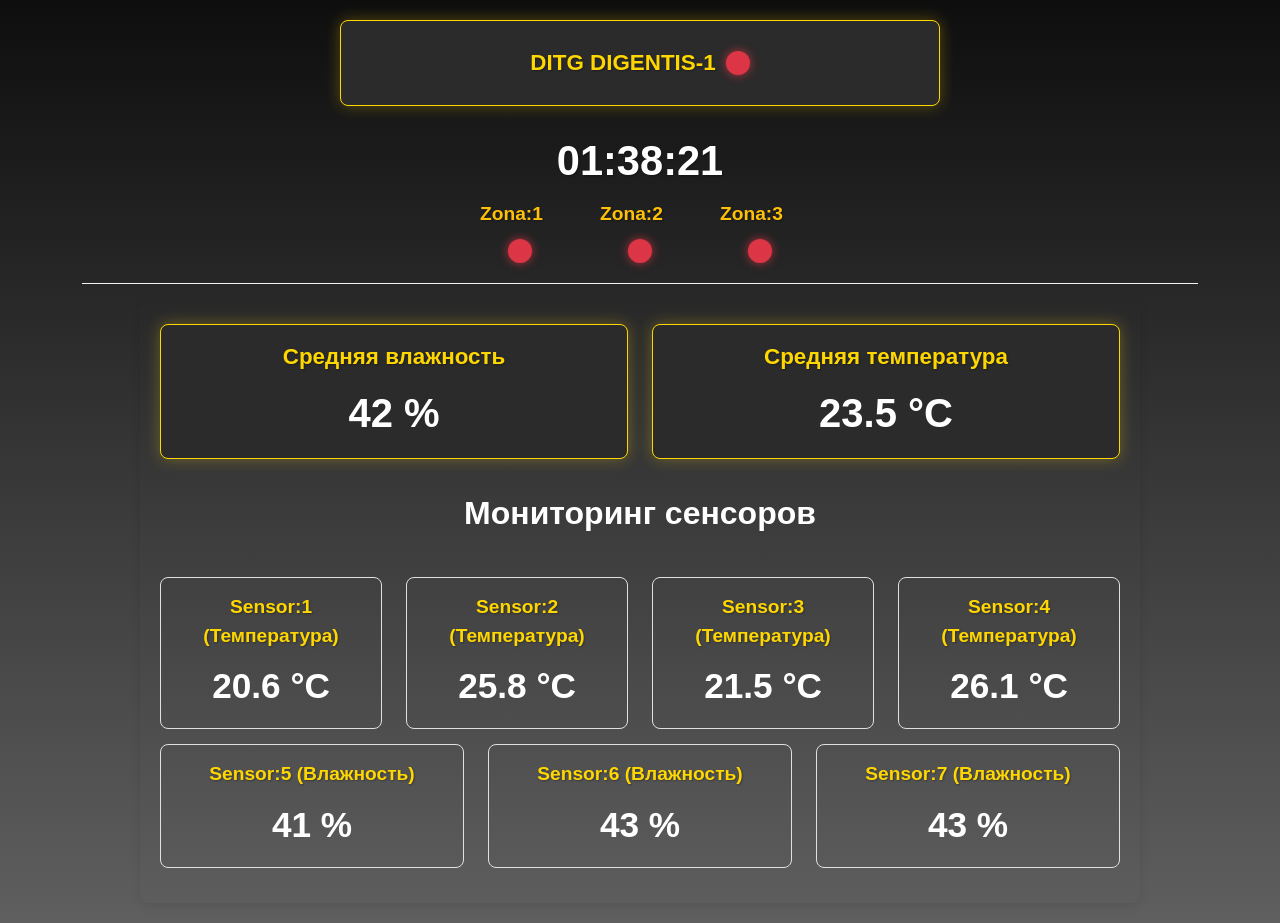
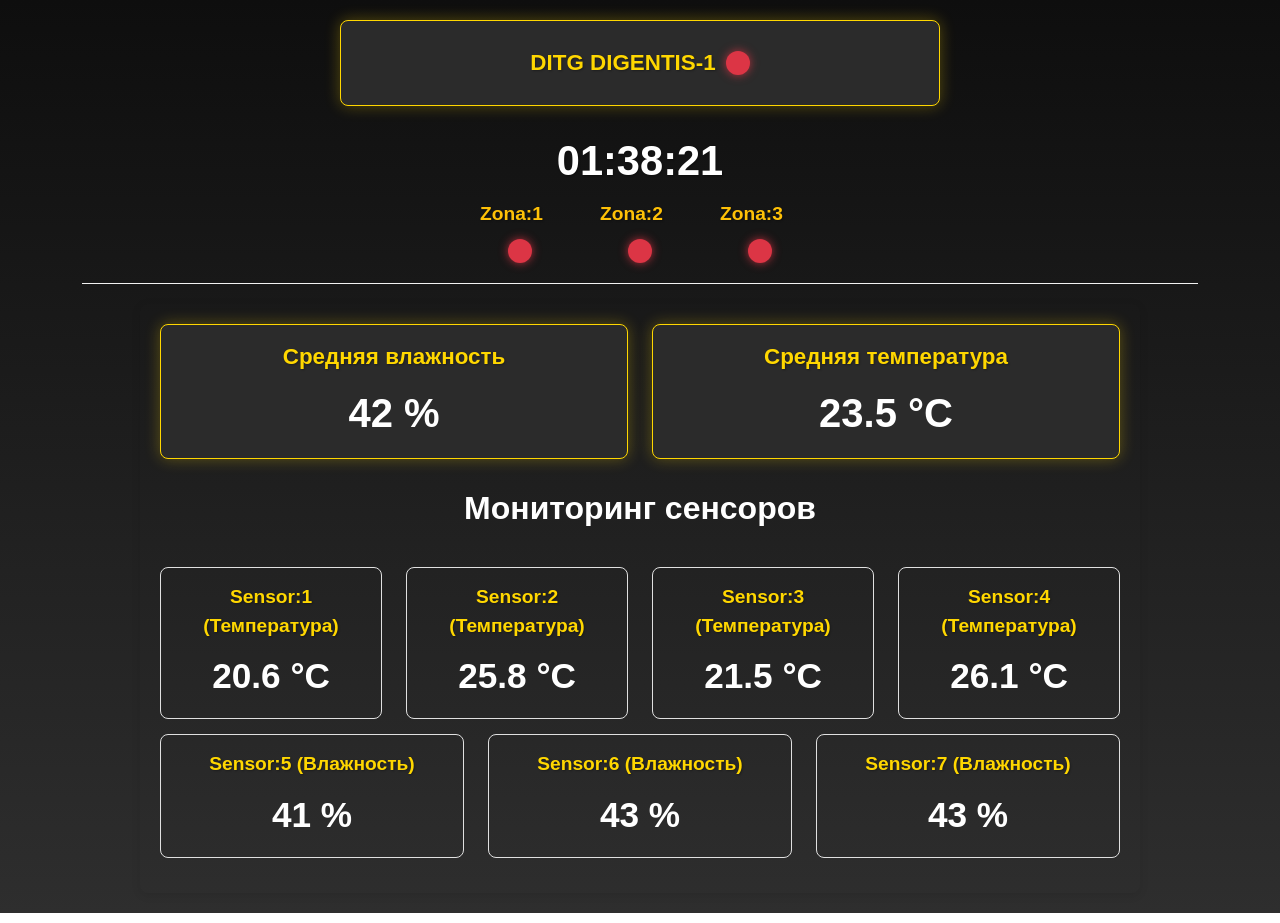
Before and after one commit to DITGDIGENTIS/ditgdigentis, a Next.js app: page / in a window 1280 px wide. Built offline with nearby package versions, Linux system fonts and the light colour scheme; no server answers.

Commit message:
background

```diff
--- a/src/app/globals.css
+++ b/src/app/globals.css
@@ -1,10 +1,10 @@
 body {
-  background: linear-gradient(to bottom, #0E0E0E, #5F5F5F);
+  background: linear-gradient(to bottom, #0E0E0E, #2e2e2e);
   font-family: Arial, sans-serif;
   height: 100%;
 }
 h2 {
-  padding: 20px;
+  padding: 15px;
   color: #fff;
   font-size: 2rem !important;
   font-weight: 600 !important;
```
